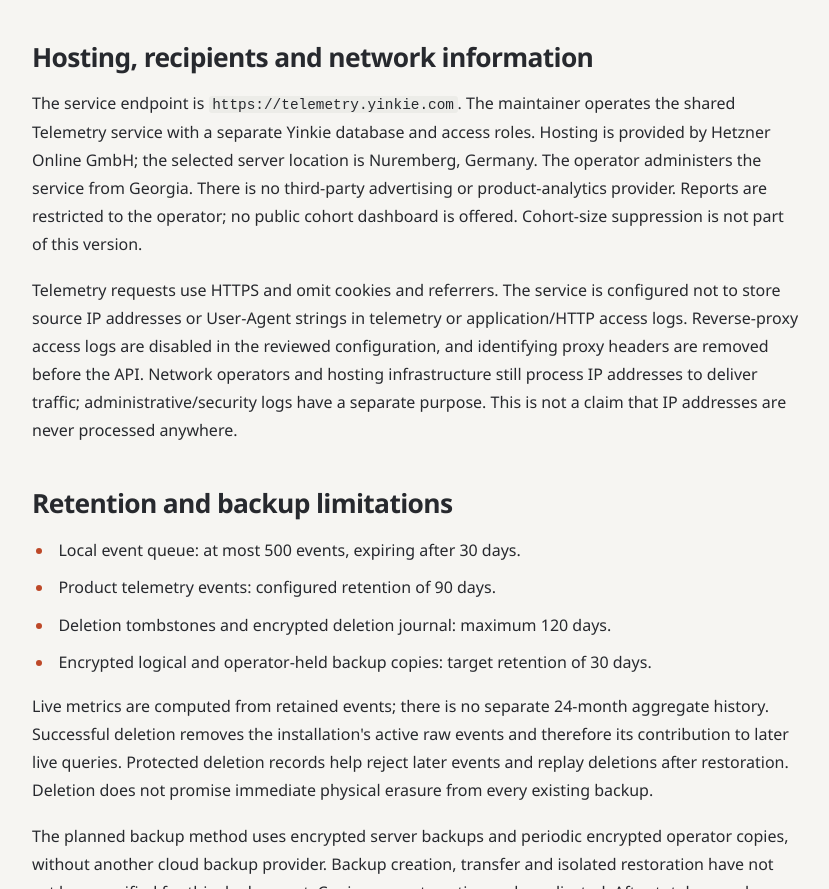
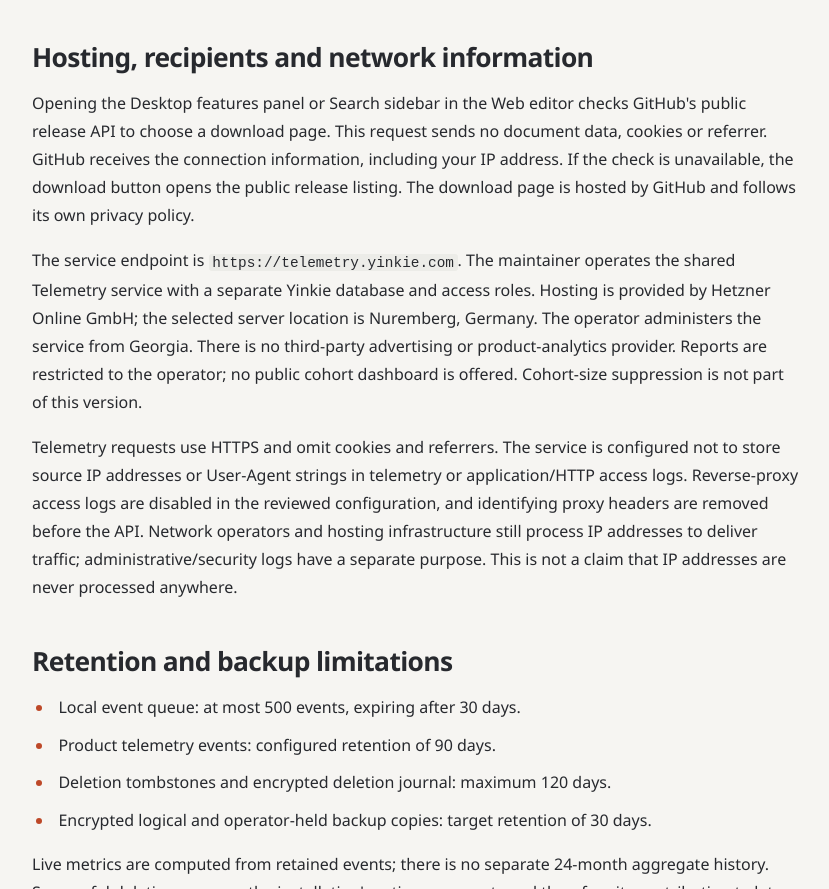
Before and after one commit to TrinkieYinkie/Yinkie_releases, a plain HTML site: page legal/privacy-v2.html in a window 1280 px wide. Shown: the part 2062-2951 px from the top of the page, without its empty margins (224-1053 px from the left). Drawn offline with Linux system fonts and the light colour scheme.

Commit message:
Privacy: Disclose GitHub release lookup

```diff
--- a/legal/privacy-v2.html
+++ b/legal/privacy-v2.html
@@ -103,6 +103,14 @@
 
 			<h2>Hosting, recipients and network information</h2>
 			<p>
+				Opening the Desktop features panel or Search sidebar in the Web editor checks
+				GitHub's public release API to choose a download page. This request sends no
+				document data, cookies or referrer. GitHub receives the connection information,
+				including your IP address. If the check is unavailable, the download button opens
+				the public release listing. The download page is hosted by GitHub and follows its
+				own privacy policy.
+			</p>
+			<p>
 				The service endpoint is <code>https://telemetry.yinkie.com</code>. The maintainer
 				operates the shared Telemetry service with a separate Yinkie database and access
 				roles. Hosting is provided by Hetzner Online GmbH; the selected server location is
```
